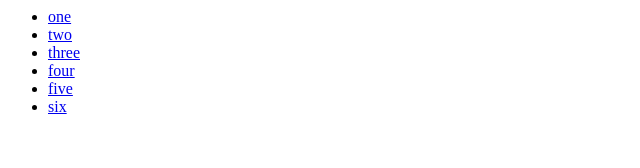
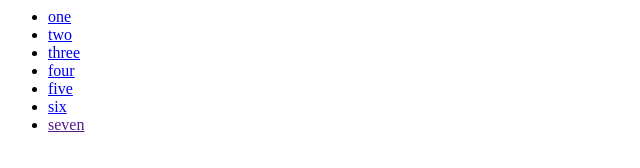
Before and after one commit to shanxin123/shanxin123.github.io, a plain HTML site: page index.html in a window 1280 px wide. Shown: the full height of the page, 0-640 px from the left. Drawn offline with Linux system fonts and the light colour scheme.

Commit message:
Update index.html

```diff
--- a/index.html
+++ b/index.html
@@ -1,3 +1,4 @@
+
 <html>
 <head>
 <title>作业</title>
@@ -10,6 +11,7 @@
   <li><a href="https://shanxin123.github.io/there/gallery.html">four</a></li>
   <li><a href="https://shanxin123.github.io/five/five.html ">five</a></li>
   <li><a href="https://shanxin123.github.io/06/explanation.html ">six</a></li>
+  <li><a href="">seven</a></li>
 </ul>
 </body>
 </html>
```
